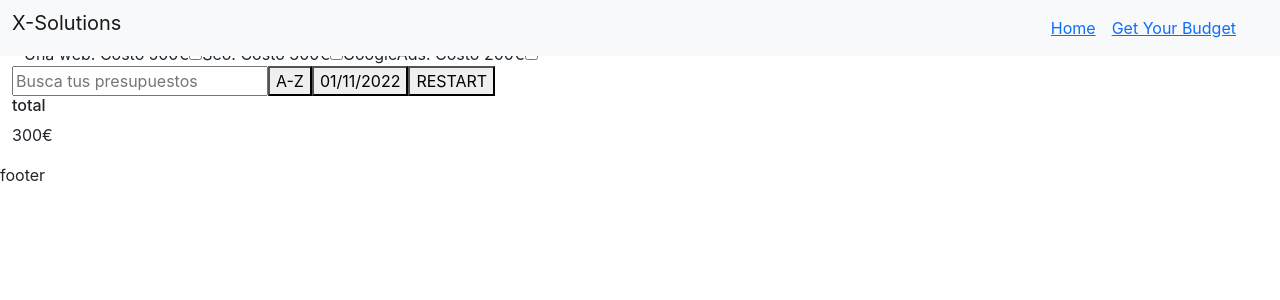
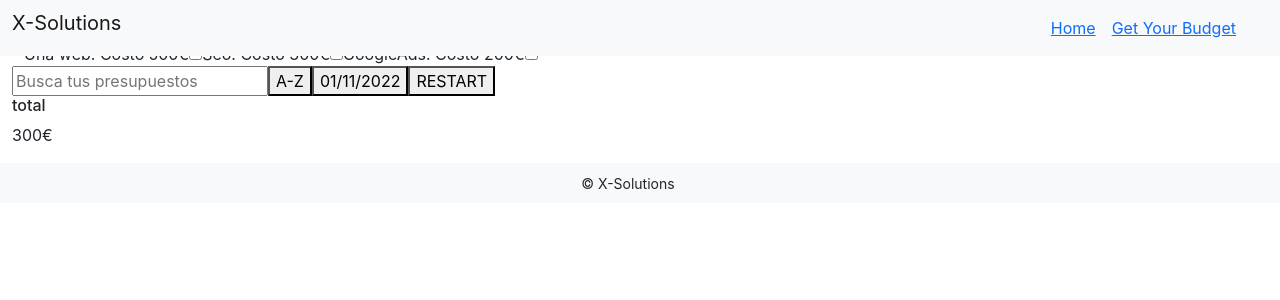
Before and after one commit to adaldin/budgetApp, a React (Create React App) app in the folder budget-app/: page /budget in a window 1280 px wide. Shown: the top 300 px of the page. Built offline with nearby package versions, Linux system fonts and the light colour scheme.

Commit message:
Footer amb Bootstrap

```diff
--- a/budget-app/src/components/footer/Footer.js
+++ b/budget-app/src/components/footer/Footer.js
@@ -1,8 +1,19 @@
+import Container from "react-bootstrap/Container";
+import Row from "react-bootstrap/Row";
+import Col from "react-bootstrap/Col";
+import Navbar from "react-bootstrap/Navbar";
+
 function Footer() {
   return (
-    <footer>
-      <p>footer</p>
-    </footer>
+    <Navbar bg="light" variant="light">
+      <Container fluid>
+        <Row className="w-100">
+          <Col sm={12} className="text-center">
+            <small>© X-Solutions</small>
+          </Col>
+        </Row>
+      </Container>
+    </Navbar>
   );
 }
 
--- a/budget-app/src/components/header/Header.js
+++ b/budget-app/src/components/header/Header.js
@@ -1,5 +1,4 @@
 import { Link } from "react-router-dom";
-import React from "react";
 import Container from "react-bootstrap/Container";
 import Row from "react-bootstrap/Row";
 import Col from "react-bootstrap/Col";
```
